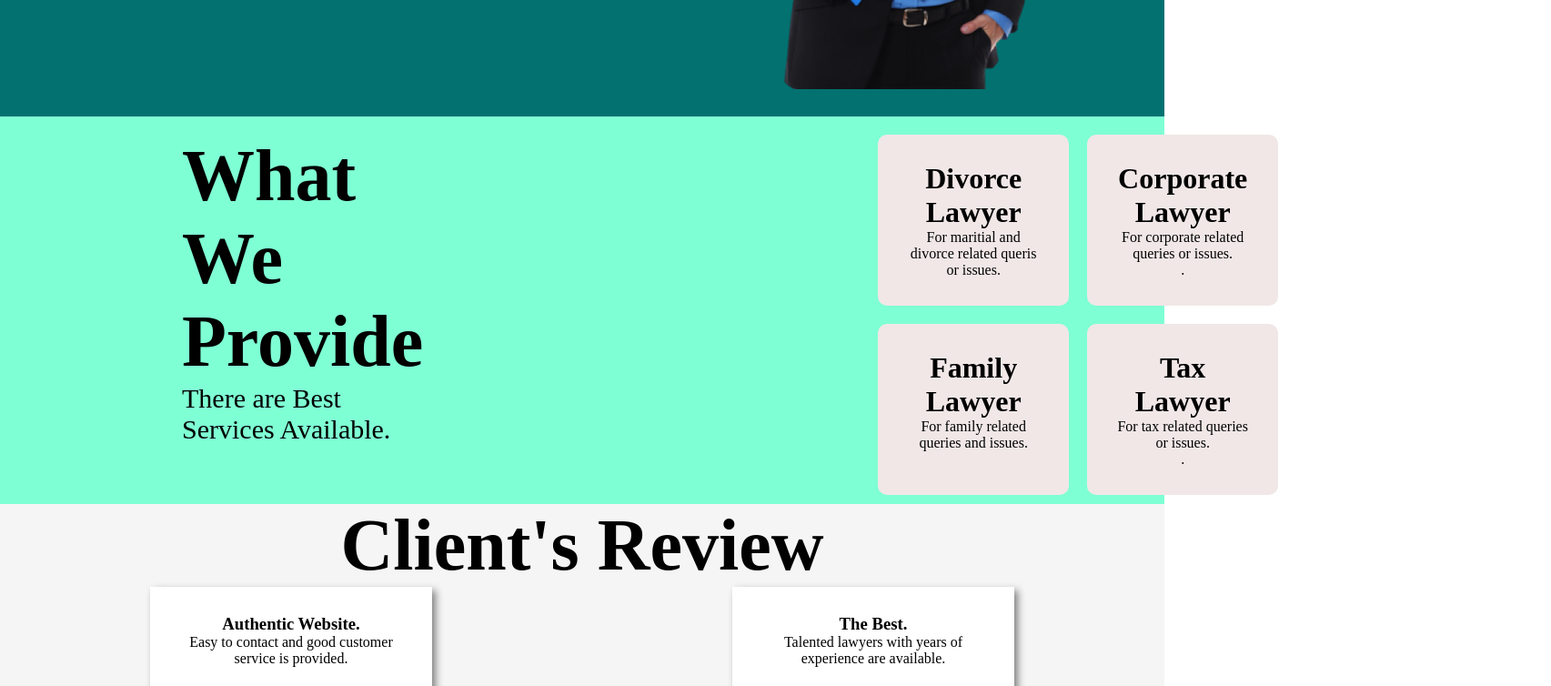
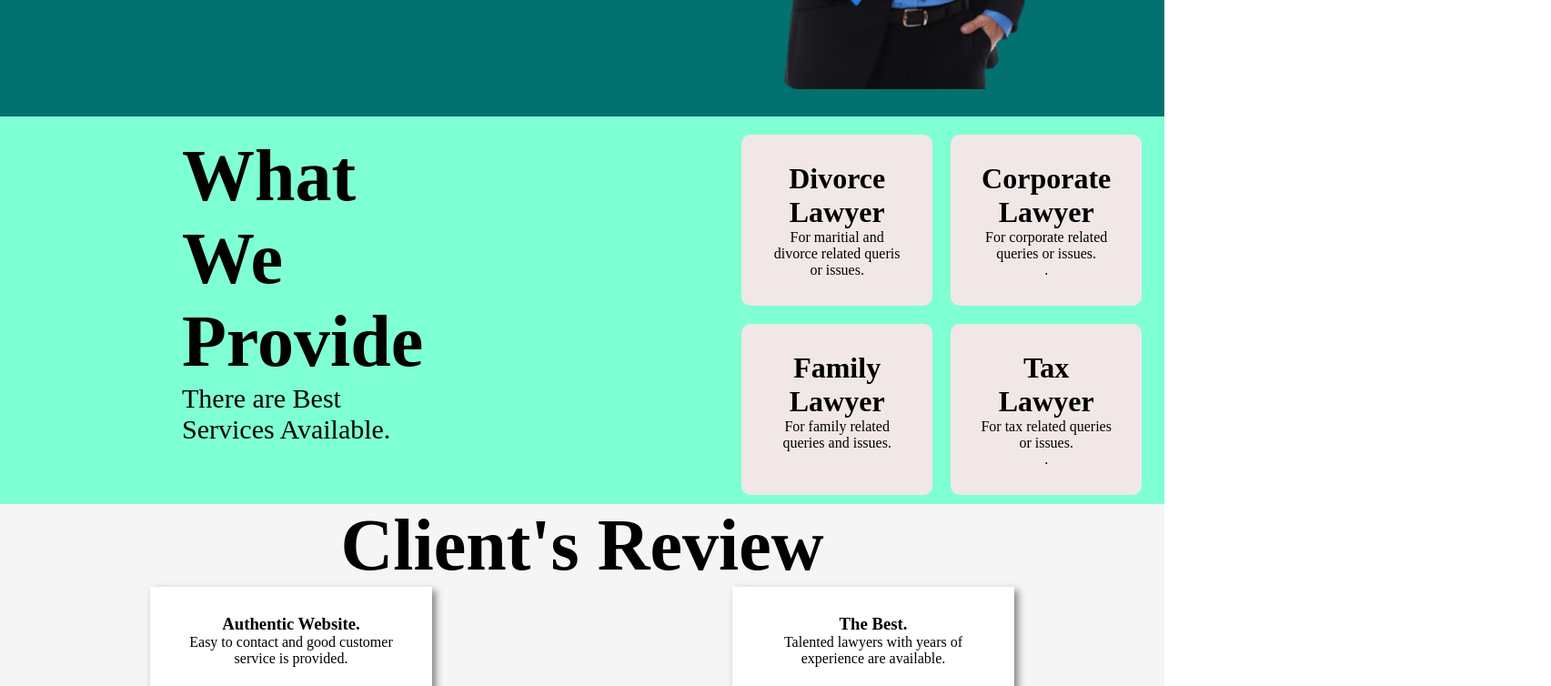
Before and after one commit to AS-Hotoke/assignment_1, a plain HTML site: page assignment.html in a window 1280 px wide. Shown: the part 580-1334 px from the top of the page at 91% size, 1705 px wide, since content can reach past the window. Drawn offline with Linux system fonts and the light colour scheme.

Commit message:
third commit

```diff
--- a/assignment.css
+++ b/assignment.css
@@ -135,7 +135,7 @@ li:hover {
 
 .service {
     display: flex;
-    gap: 500px;
+    gap: 350px;
     background-color: aquamarine;
 
 }
@@ -187,6 +187,7 @@ li:hover {
     padding: 30px;
     margin: auto;
     box-shadow: 4px 4px 8px gray;
+
 }
 
 .rev2 {
@@ -196,6 +197,7 @@ li:hover {
     padding: 30px;
     margin: auto;
     box-shadow: 4px 4px 8px gray;
+
 }
 
 .client {
@@ -215,7 +217,6 @@ li:hover {
 .c {
     background-color: whitesmoke;
     padding: 20px;
-
     display: flex;
     justify-content: space-around;
 }
```
